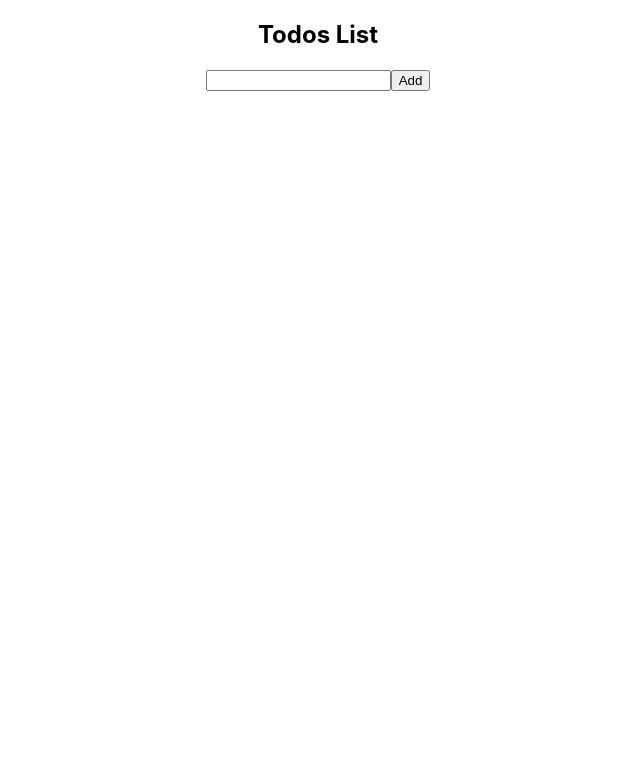
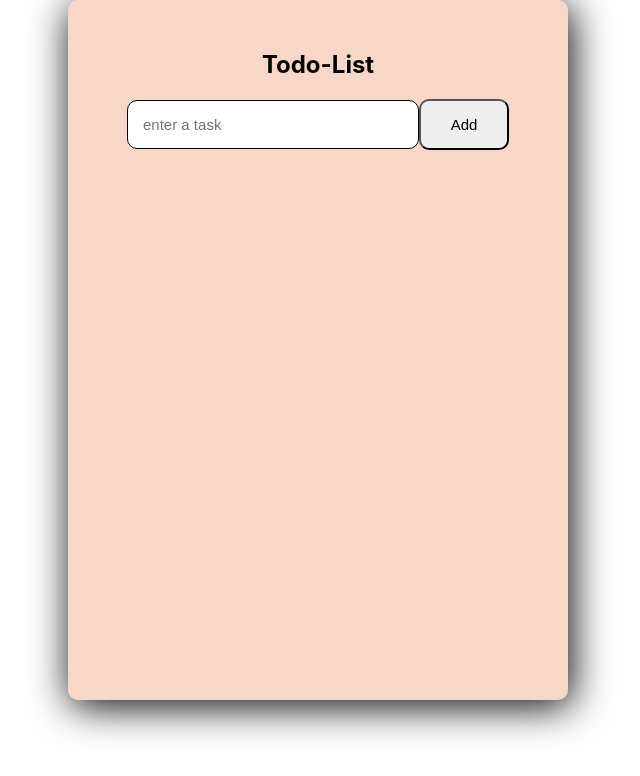
Before and after one commit to leelaroshan/Todo-list, a React (Create React App) app: page / in a window 1280 px wide. Shown: the top 776 px of the page, without its empty margins (322-962 px from the left). Built offline with nearby package versions, Linux system fonts and the light colour scheme.

Commit message:
css added

```diff
--- a/src/App.css
+++ b/src/App.css
@@ -2,31 +2,7 @@
   text-align: center;
 }
 
-.App-logo {
-  height: 40vmin;
-  pointer-events: none;
-}
 
-@media (prefers-reduced-motion: no-preference) {
-  .App-logo {
-    animation: App-logo-spin infinite 20s linear;
-  }
-}
-
-.App-header {
-  background-color: #282c34;
-  min-height: 100vh;
-  display: flex;
-  flex-direction: column;
-  align-items: center;
-  justify-content: center;
-  font-size: calc(10px + 2vmin);
-  color: white;
-}
-
-.App-link {
-  color: #61dafb;
-}
 
 @keyframes App-logo-spin {
   from {
@@ -36,3 +12,90 @@
     transform: rotate(360deg);
   }
 }
+
+
+.big-container{
+  display: flex;
+
+  justify-content: center;
+  align-items: center;
+}
+
+.container{
+  position: center;
+  background-color: #f8d7c9;
+
+
+  /* background-color: #6b969e; */
+  width:500px;
+  height: 700px;
+  box-sizing: border-box;
+  padding: 30px;
+  border-radius: 10px;
+  box-shadow: 3px 6px 40px ;
+}
+.task-input{
+  outline: none;
+  width: 260px;
+  padding:15px;
+  color:black ;
+  font-size: 15px;
+  border: 1px solid black;
+  border-radius: 10px;
+}
+.add-btn{
+  width: 90px;
+  padding:15px 15px;
+  color:black ;
+  font-size: 15px;
+  cursor: pointer;
+  border-radius: 10px;
+
+}
+.list-item{
+  display: flex;
+  border-radius: 10px;
+  border: 1px solid #ccc;
+  width: 20px;
+  padding: 10px;
+  height: 30px;
+  /* margin: 20px 0; */
+
+}
+
+.todo-complete,
+.todo-edit,
+.todo-delete{
+  border: none;
+  outline: none;
+  cursor: pointer;
+  background-color: transparent;
+  border-radius: 50px;
+  font-size: 20px;
+}
+.todo-complete{
+  color:green;
+  margin-right:10px;
+}
+
+.todo-edit{
+  color:blue;
+  margin-right:10px;
+}
+.todo-delete{
+  color:red;
+  margin-right:10px;
+}
+
+
+.complete{
+  text-decoration-style:solid;
+  text-decoration-line:line-through;
+  text-decoration-color:seagreen;
+  opacity: 0.6;
+}
+
+
+.list{
+
+}
--- a/src/App.js
+++ b/src/App.js
@@ -15,6 +15,7 @@ function App() {
 
   return (
     <div className="App">
+      <div className="big-container">
       <div className="container">
         <div>
         <Header/>
@@ -28,6 +29,7 @@ function App() {
      <TodosList  todos={todos} setTodos={setTodos} setEditTodo={setEditTodo}/>
       </div>
     </div>
+    </div>
   );
 }
 
--- a/src/components/Form.js
+++ b/src/components/Form.js
@@ -1,4 +1,4 @@
-import React from 'react';
+import React, {useEffect} from 'react';
 import {v4 as uuidv4} from 'uuid';
 
 export default function Form({input, setInput,todos, setTodos, editTodo, setEditTodo}) {
@@ -9,9 +9,20 @@ export default function Form({input, setInput,todos, setTodos, editTodo, setEdit
             todo.id === id ? { title,id,completed} : todo
          )
         setTodos(newTodo);
-        setEditTodo(" ");
+        setEditTodo("");
 
     }
+
+
+useEffect(()=>{
+    if(editTodo){
+        setInput(editTodo.title);
+    }else{
+        setInput("")
+    }
+},[setInput,editTodo])
+
+
 
 
 
@@ -40,9 +51,9 @@ export default function Form({input, setInput,todos, setTodos, editTodo, setEdit
     return (
         <div>
             <form onSubmit={onFormSubmit}>
-            <input type="text"  placeholder="enter a task"  value={input}
+            <input className="task-input"   type="text"  placeholder="enter a task"  value={input}
             onChange={onInputChange} required></input>
-            <button  className="add-btn "  type="submit"> Add</button>
+            <button  className="add-btn"  type="submit"> {(editTodo)?  "Update" : "Add"}</button>
             </form>
 
         </div>
--- a/src/components/Header.js
+++ b/src/components/Header.js
@@ -3,7 +3,7 @@ import React from 'react'
 export default function Header() {
     return (
         <div className="header">
-            <h2>Todos List</h2>
+            <h2>Todo-List</h2>
         </div>
     )
 }
--- a/src/components/TodosList.js
+++ b/src/components/TodosList.js
@@ -19,11 +19,6 @@ const handleEdit = ({id})=>{
   setEditTodo(findTodo);
 
 }
-
-
-
-
-
 
 
 
```
